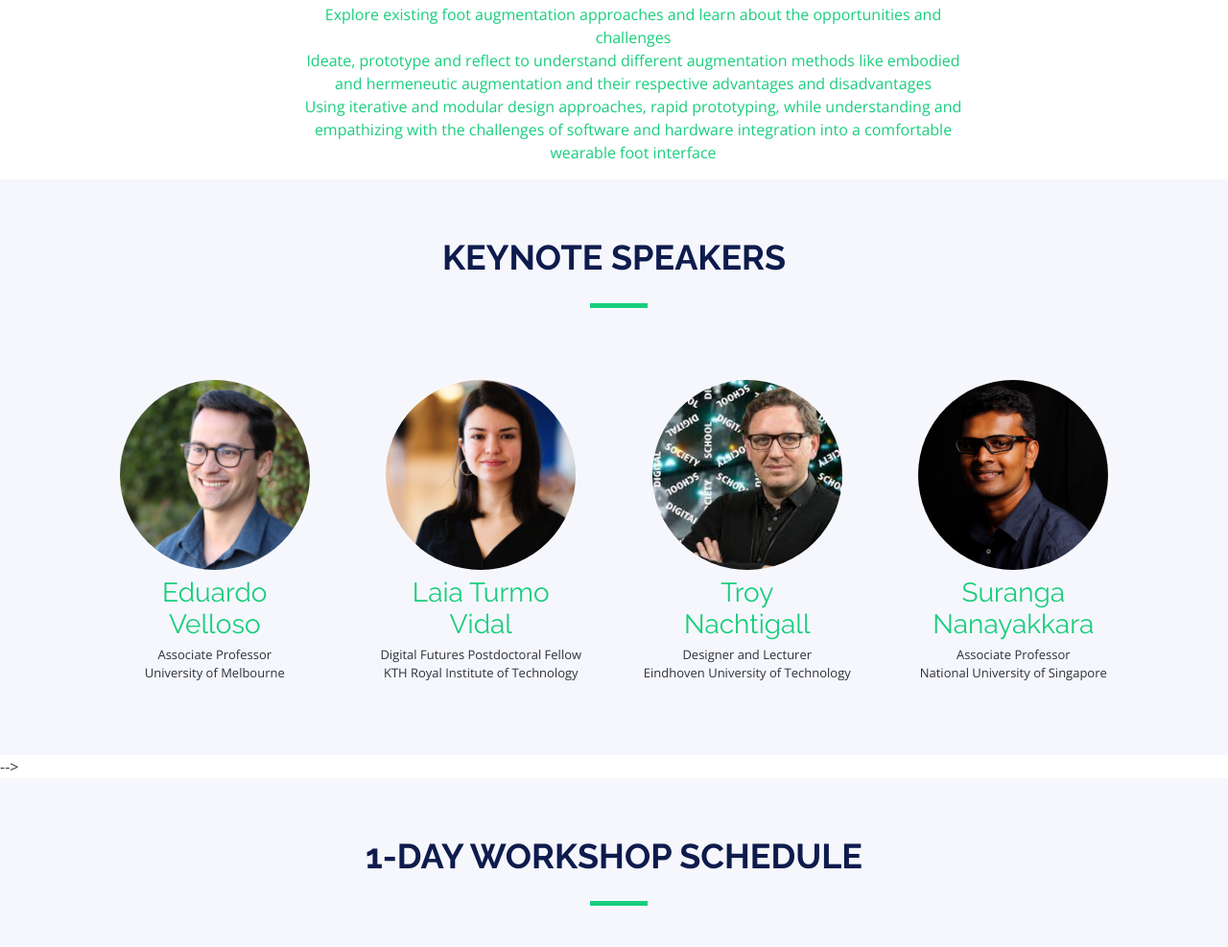
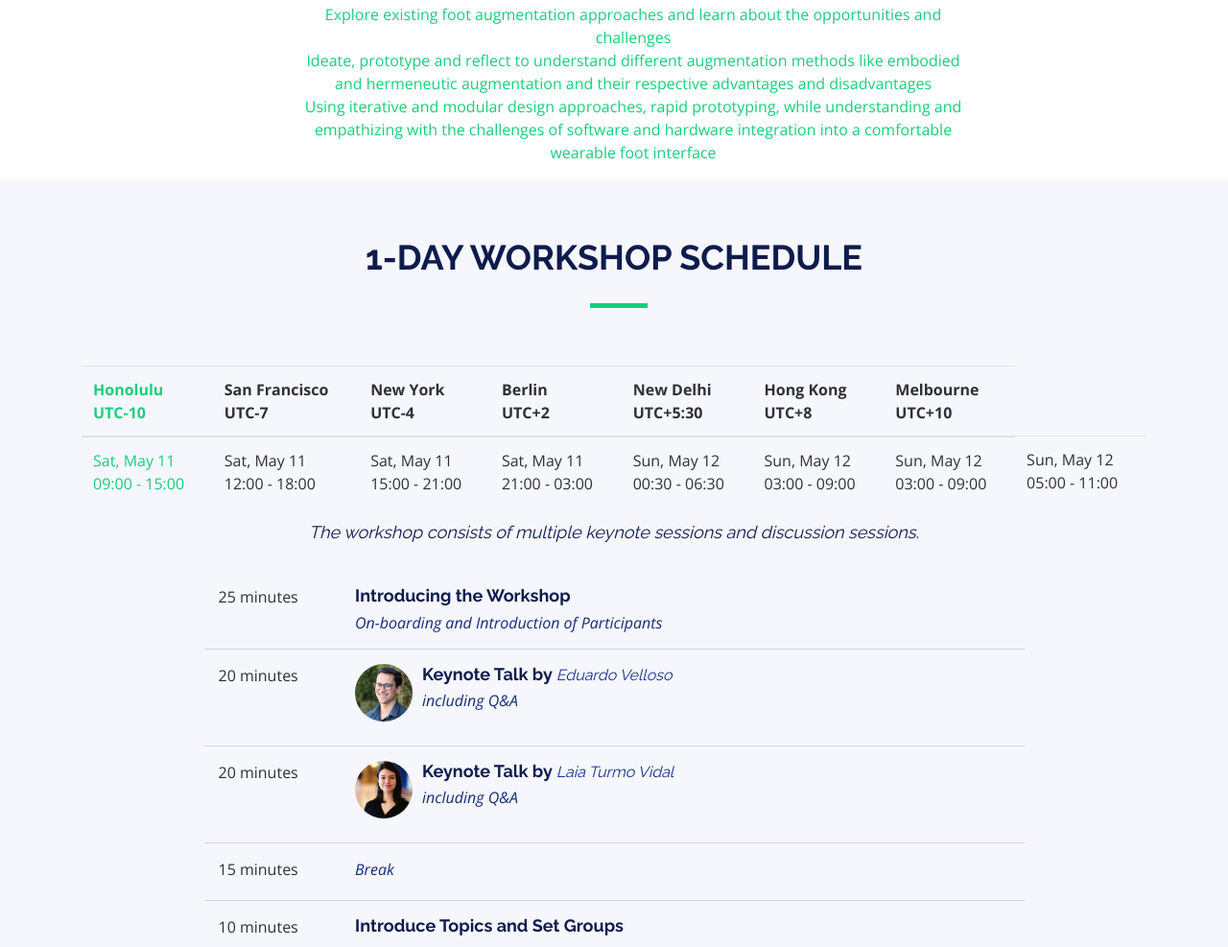
Before and after one commit to NiharS123/FootAugmentation101, a plain HTML site: page index.html in a window 1280 px wide. Shown: the part 1355-2342 px from the top of the page at 96% size. Drawn offline with nearby package versions, Linux system fonts and the light colour scheme.

Commit message:
Update index.html
Removed Speakers Section

```diff
--- a/index.html
+++ b/index.html
@@ -158,62 +158,11 @@
     </section>
 
 
+    <!--==========================
+      Materials to be Explored Section
+    ============================-->
 
 
-<!--     <!--==========================
-      Speakers Section
-    ============================-->
-    <section id="speakers" class="wow section-with-bg fadeInUp">
-      <div class="container">
-        <div class="section-header">
-          <h2>Keynote Speakers</h2>
-        </div>
-
-        <div class="row no-gutters sponsors-wrap clearfix">
-
-          <div class="col-lg-3 col-md-4 col-xs-6">
-            <div class="organizer">
-              <img src="img/speakers/eduardo.jpeg" alt="Eduardo Velloso" class="rounded-circle">
-              <div class="details">
-                <h3><a href="https://www.eduardovelloso.com/">Eduardo <br>Velloso</a></h3>
-                <p>Associate Professor<br>University of Melbourne</p>
-              </div>
-            </div>
-          </div>
-
-          <div class="col-lg-3 col-md-4 col-xs-6">
-            <div class="organizer">
-              <img src="img/speakers/laia.jpeg" alt="Laia Turmo Vidal" class="rounded-circle">
-              <div class="details">
-                <h3><a href="https://www.laiaturmovidal.com/">Laia Turmo <br>Vidal</a></h3>
-                <p>Digital Futures Postdoctoral Fellow<br>KTH Royal Institute of Technology</p>
-              </div>
-            </div>
-          </div>
-
-          <div class="col-lg-3 col-md-4 col-xs-6">
-            <div class="organizer">
-              <img src="img/speakers/troy.jpeg" alt="Troy Nachtigall" class="rounded-circle">
-              <div class="details">
-                <h3><a href="https://troykyo.net/">Troy <br>Nachtigall</a></h3>
-                <p>Designer and Lecturer<br>Eindhoven University of Technology</p>
-              </div>
-            </div>
-          </div>
-
-          <div class="col-lg-3 col-md-4 col-xs-6">
-            <div class="organizer">
-              <img src="img/speakers/suranga.jpg" alt="Suranga Nanayakkara" class="rounded-circle">
-              <div class="details">
-                <h3><a href="https://suranga.info/">Suranga <br>Nanayakkara</a></h3>
-                <p>Associate Professor <br>National University of Singapore</p>
-              </div>
-            </div>
-          </div>
-
-        </div>
-      </div>
-    </section> -->
 
 
 
```
